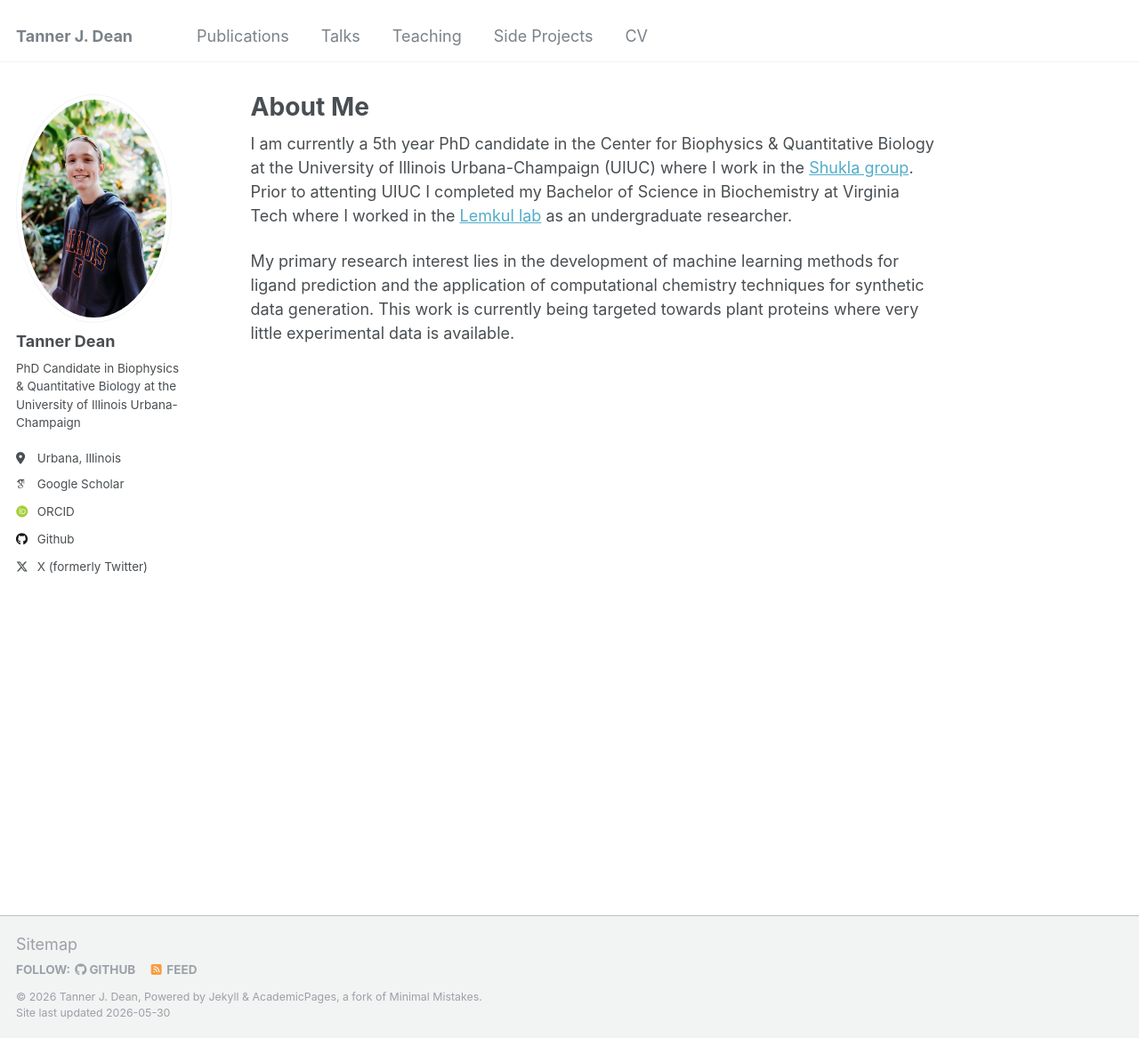
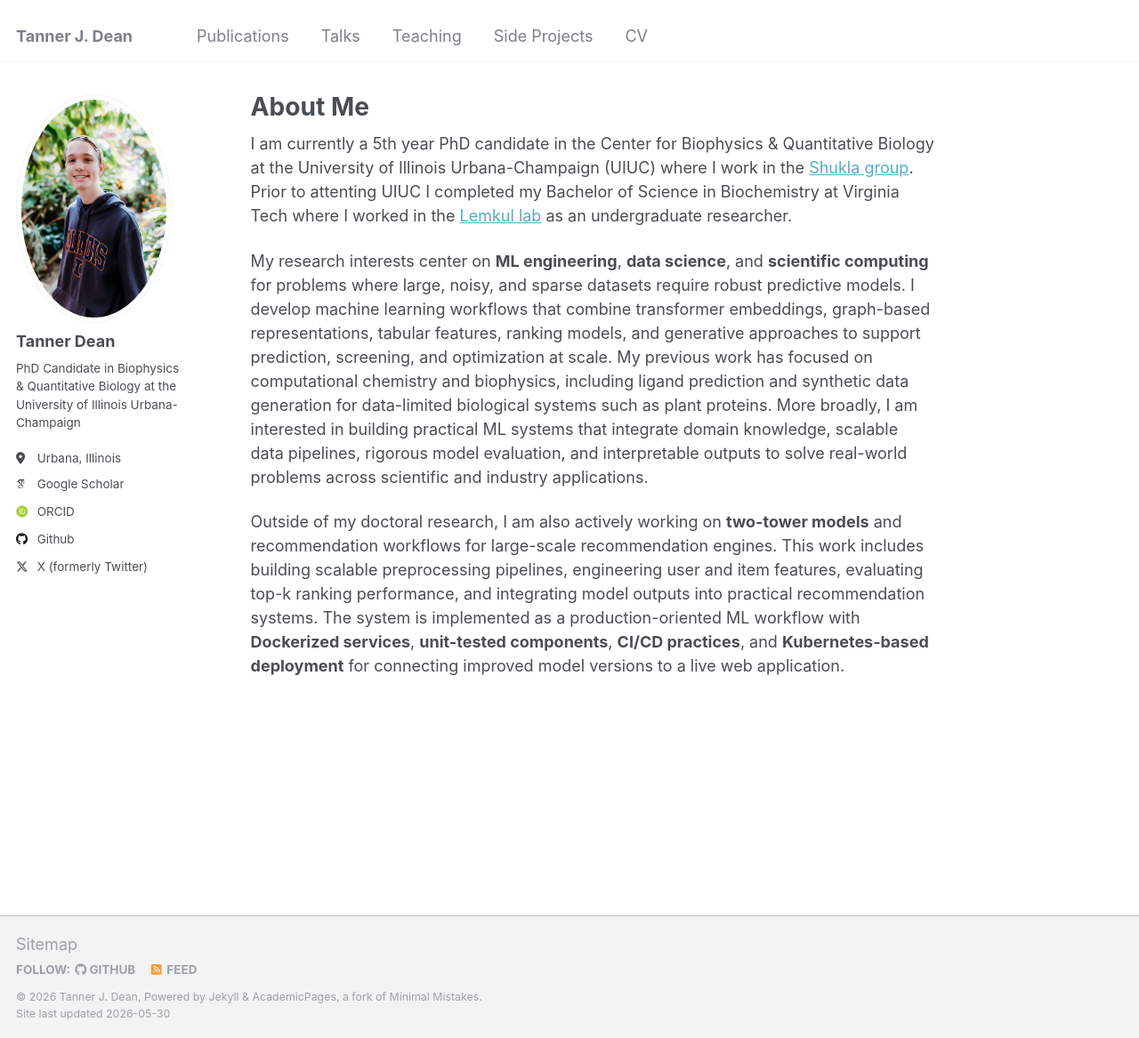
Before and after one commit to tjdean1/tjdean1.github.io, a Jekyll site: the page built from _pages/about.md, in a window 1280 px wide and 1167 px high. Shown: the whole window at 89% size. Built offline with Jekyll 4.4.1, drawn with Linux system fonts in a browser that asks for light colours; some web fonts are replaced.

Commit message:
Update AboutMe section

```diff
--- a/_pages/about.md
+++ b/_pages/about.md
@@ -9,4 +9,6 @@ redirect_from:
 
 I am currently a 5th year PhD candidate in the Center for Biophysics & Quantitative Biology at the University of Illinois Urbana-Champaign (UIUC) where I work in the [Shukla group](https://shuklagroup.org/). Prior to attenting UIUC I completed my Bachelor of Science in Biochemistry at Virginia Tech where I worked in the [Lemkul lab](https://www.thelemkullab.com/) as an undergraduate researcher.
 
-My primary research interest lies in the development of machine learning methods for ligand prediction and the application of computational chemistry techniques for synthetic data generation. This work is currently being targeted towards plant proteins where very little experimental data is available.
+My research interests center on **ML engineering**, **data science**, and **scientific computing** for problems where large, noisy, and sparse datasets require robust predictive models. I develop machine learning workflows that combine transformer embeddings, graph-based representations, tabular features, ranking models, and generative approaches to support prediction, screening, and optimization at scale. My previous work has focused on computational chemistry and biophysics, including ligand prediction and synthetic data generation for data-limited biological systems such as plant proteins. More broadly, I am interested in building practical ML systems that integrate domain knowledge, scalable data pipelines, rigorous model evaluation, and interpretable outputs to solve real-world problems across scientific and industry applications.
+
+Outside of my doctoral research, I am also actively working on **two-tower models** and recommendation workflows for large-scale recommendation engines. This work includes building scalable preprocessing pipelines, engineering user and item features, evaluating top-k ranking performance, and integrating model outputs into practical recommendation systems. The system is implemented as a production-oriented ML workflow with **Dockerized services**, **unit-tested components**, **CI/CD practices**, and **Kubernetes-based deployment** for connecting improved model versions to a live web application.
```
